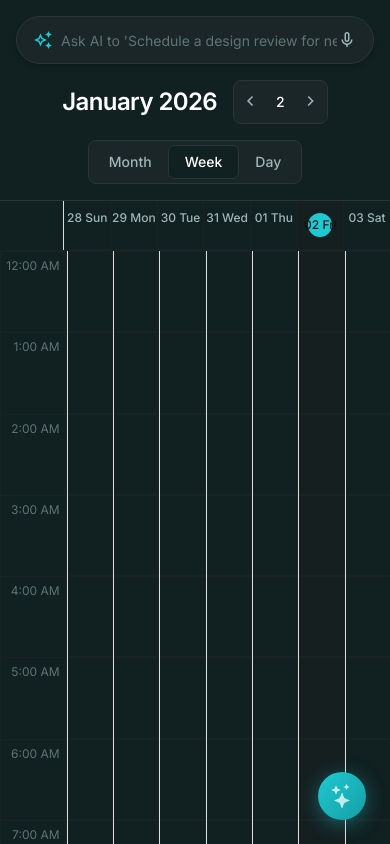
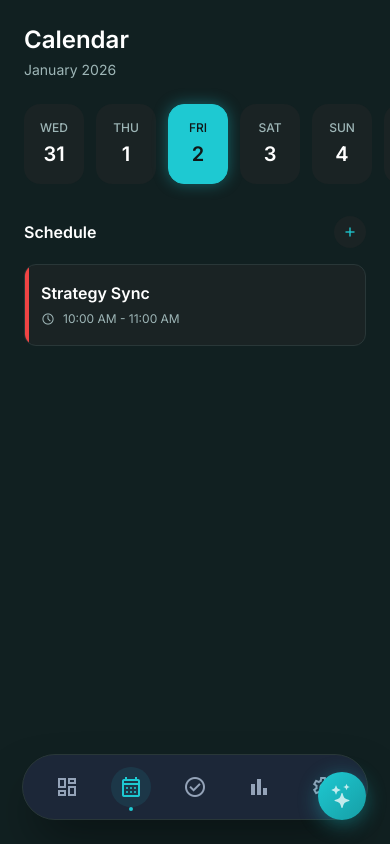
Before and after one commit to Osaseye/TASKWISE, a React (Vite) app in the folder Taskwise/: page /calendar in a window 390 px wide. Built offline with nearby package versions, Linux system fonts and the light colour scheme.

Commit message:
feat: Add MobileNavbar component and integrate it into multiple pages for improved navigation on mobile devices

```diff
--- /dev/null
+++ b/Taskwise/src/components/dashboard/MobileNavbar.jsx
@@ -0,0 +1,55 @@
+import React from 'react';
+import { Link, useLocation } from 'react-router-dom';
+import { motion } from 'framer-motion';
+
+const MobileNavbar = () => {
+  const location = useLocation();
+
+  const navItems = [
+    { icon: 'dashboard', label: 'Home', path: '/dashboard' },
+    { icon: 'calendar_month', label: 'Calendar', path: '/calendar' },
+    { icon: 'check_circle', label: 'Tasks', path: '/tasks' },
+    { icon: 'bar_chart', label: 'Analytics', path: '/analytics' },
+    { icon: 'settings', label: 'Settings', path: '/settings' },
+  ];
+
+  const isActive = (path) => location.pathname === path;
+
+  return (
+    <div className="fixed bottom-6 left-0 right-0 z-50 flex justify-center px-4 md:hidden pointer-events-none">
+      <div className="bg-[#1e293b]/90 backdrop-blur-md border border-[#293738] rounded-full px-6 py-3 shadow-2xl shadow-black/50 pointer-events-auto flex items-center gap-6 sm:gap-8">
+        {navItems.map((item) => (
+          <Link
+            key={item.path}
+            to={item.path}
+            className="relative flex flex-col items-center justify-center w-10 h-10"
+          >
+            {isActive(item.path) && (
+              <motion.div
+                layoutId="mobile-nav-active"
+                className="absolute inset-0 bg-primary/10 rounded-full"
+                transition={{ type: "spring", stiffness: 300, damping: 30 }}
+              />
+            )}
+            <span
+              className={`material-symbols-outlined text-[24px] transition-colors z-10 ${
+                isActive(item.path) ? 'text-primary' : 'text-text-secondary'
+              }`}
+            >
+              {item.icon}
+            </span>
+            {isActive(item.path) && (
+              <motion.div
+                initial={{ scale: 0 }}
+                animate={{ scale: 1 }}
+                className="absolute -bottom-1 w-1 h-1 bg-primary rounded-full"
+              />
+            )}
+          </Link>
+        ))}
+      </div>
+    </div>
+  );
+};
+
+export default MobileNavbar;
--- a/Taskwise/src/pages/CalendarPage.jsx
+++ b/Taskwise/src/pages/CalendarPage.jsx
@@ -1,6 +1,7 @@
-import React, { useState } from 'react';
+import React, { useState, useEffect, useRef } from 'react';
 import Sidebar from '../components/dashboard/Sidebar';
 import AIAssistantButton from '../components/dashboard/AIAssistantButton';
+import MobileNavbar from '../components/dashboard/MobileNavbar';
 import { motion, AnimatePresence } from 'framer-motion';
 import { Calendar, dateFnsLocalizer } from 'react-big-calendar';
 import format from 'date-fns/format';
@@ -8,6 +9,7 @@ import parse from 'date-fns/parse';
 import startOfWeek from 'date-fns/startOfWeek';
 import getDay from 'date-fns/getDay';
 import enUS from 'date-fns/locale/en-US';
+import { addDays, isSameDay, isToday } from 'date-fns';
 import 'react-big-calendar/lib/css/react-big-calendar.css';
 
 const locales = {
@@ -54,6 +56,27 @@ const CalendarPage = () => {
   const [newEventData, setNewEventData] = useState({ title: '', type: 'medium', category: 'Work' });
   const [date, setDate] = useState(new Date()); // Start on Today
   const [view, setView] = useState('week');
+
+  // Mobile Calendar Logic
+  const [mobileSelectedDate, setMobileSelectedDate] = useState(new Date());
+  const scrollRef = useRef(null);
+
+  // Generate 30 days around today for mobile view
+  const mobileDates = Array.from({ length: 30 }, (_, i) => addDays(new Date(), i - 2));
+
+  useEffect(() => {
+    // Center the selected date on mount
+    if (scrollRef.current) {
+      const selectedIndex = mobileDates.findIndex(d => isSameDay(d, mobileSelectedDate));
+      if (selectedIndex !== -1) {
+        const itemWidth = 70; // Approx width of date item + gap
+        const containerWidth = scrollRef.current.offsetWidth;
+        scrollRef.current.scrollLeft = (selectedIndex * itemWidth) - (containerWidth / 2) + (itemWidth / 2);
+      }
+    }
+  }, []);
+
+  const mobileEvents = events.filter(event => isSameDay(event.start, mobileSelectedDate));
 
   const handleEventClick = (event) => {
     const timeString = `${format(event.start, 'h:mm')} - ${format(event.end, 'h:mm a')}`;
@@ -243,8 +266,93 @@ const CalendarPage = () => {
 
       {/* Main Content */}
       <main
-        className="flex-1 flex flex-col h-full overflow-y-auto relative scroll-smooth"
+        className="flex-1 flex flex-col h-full overflow-hidden relative"
       >
+        {/* Mobile View */}
+        <div className="md:hidden flex flex-col h-full pb-32 overflow-hidden bg-background-dark">
+            {/* Header */}
+            <div className="p-6 pb-2">
+                <h1 className="text-2xl font-bold text-white mb-1">Calendar</h1>
+                <p className="text-[#9eb6b7] text-sm">{format(mobileSelectedDate, 'MMMM yyyy')}</p>
+            </div>
+
+            {/* Date Scroller */}
+            <div
+                ref={scrollRef}
+                className="flex overflow-x-auto gap-3 px-6 py-4 no-scrollbar snap-x snap-mandatory"
+            >
+                {mobileDates.map((d, i) => {
+                    const isSelected = isSameDay(d, mobileSelectedDate);
+                    const isTodayDate = isToday(d);
+                    return (
+                        <div
+                            key={i}
+                            onClick={() => setMobileSelectedDate(d)}
+                            className={`flex-shrink-0 w-[60px] h-[80px] rounded-2xl flex flex-col items-center justify-center gap-1 snap-center transition-all cursor-pointer border ${
+                                isSelected
+                                    ? 'bg-primary text-[#111717] border-primary shadow-[0_0_15px_rgba(30,201,210,0.4)]'
+                                    : isTodayDate
+                                        ? 'bg-[#1a2324] text-primary border-primary/30'
+                                        : 'bg-[#1a2324] text-[#9eb6b7] border-transparent'
+                            }`}
+                        >
+                            <span className="text-xs font-medium uppercase">{format(d, 'EEE')}</span>
+                            <span className={`text-xl font-bold ${isSelected ? 'text-[#111717]' : 'text-white'}`}>{format(d, 'd')}</span>
+                        </div>
+                    );
+                })}
+            </div>
+
+            {/* Events List */}
+            <div className="flex-1 overflow-y-auto px-6 py-4 space-y-4">
+                <div className="flex justify-between items-center mb-2">
+                    <h2 className="text-white font-bold">Schedule</h2>
+                    <button onClick={() => handleSelectSlot({ start: new Date(), end: new Date() })} className="w-8 h-8 rounded-full bg-[#1a2324] flex items-center justify-center text-primary">
+                        <span className="material-symbols-outlined text-lg">add</span>
+                    </button>
+                </div>
+
+                {mobileEvents.length > 0 ? (
+                    mobileEvents.map(event => (
+                        <div
+                            key={event.id}
+                            onClick={() => handleEventClick(event)}
+                            className="bg-[#1a2324] border border-[#293738] p-4 rounded-xl flex gap-4 relative overflow-hidden"
+                        >
+                            <div className={`absolute left-0 top-0 bottom-0 w-1 ${
+                                event.type === 'high' ? 'bg-red-500' :
+                                event.type === 'medium' ? 'bg-amber-500' : 'bg-primary'
+                            }`} />
+                            <div className="flex-1">
+                                <h3 className="text-white font-bold mb-1">{event.title}</h3>
+                                <div className="flex items-center gap-2 text-xs text-[#9eb6b7]">
+                                    <span className="material-symbols-outlined text-sm">schedule</span>
+                                    {format(event.start, 'h:mm a')} - {format(event.end, 'h:mm a')}
+                                </div>
+                            </div>
+                            {event.category && (
+                                <span className="text-[10px] uppercase font-bold tracking-wider bg-black/30 text-[#9eb6b7] px-2 py-1 rounded h-fit self-start">
+                                    {event.category}
+                                </span>
+                            )}
+                        </div>
+                    ))
+                ) : (
+                    <div className="flex flex-col items-center justify-center py-10 text-center">
+                        <div className="w-16 h-16 rounded-full bg-[#1a2324] flex items-center justify-center mb-4">
+                            <span className="material-symbols-outlined text-[#5f7475] text-2xl">event_busy</span>
+                        </div>
+                        <p className="text-[#9eb6b7]">No events for this day</p>
+                        <button onClick={() => handleSelectSlot({ start: new Date(), end: new Date() })} className="mt-4 text-primary text-sm font-medium">
+                            + Add Event
+                        </button>
+                    </div>
+                )}
+            </div>
+        </div>
+
+        {/* Desktop View */}
+        <div className="hidden md:flex flex-col h-full overflow-hidden">
         {/* Header Section */}
         <header className="bg-background-dark border-b border-[#293738] p-4 pb-0 z-20">
           {/* Top Row: NLP Search & Actions */}
@@ -341,6 +449,9 @@ const CalendarPage = () => {
             onSelectEvent={handleEventClick}
           />
         </div>
+        </div> {/* End Desktop View */}
+
+        <MobileNavbar />
 
         {/* Task Details Modal */}
         <AnimatePresence>
--- a/Taskwise/src/pages/DashboardPage.jsx
+++ b/Taskwise/src/pages/DashboardPage.jsx
@@ -8,6 +8,7 @@ import StatsRow from '../components/dashboard/StatsRow';
 import TodaysFocus from '../components/dashboard/TodaysFocus';
 import UpcomingTasks from '../components/dashboard/UpcomingTasks';
 import AIAssistantButton from '../components/dashboard/AIAssistantButton';
+import MobileNavbar from '../components/dashboard/MobileNavbar';
 
 const DashboardPage = () => {
   const [isLoading, setIsLoading] = useState(true);
@@ -35,7 +36,7 @@ const DashboardPage = () => {
           <Header />
 
           {/* Dashboard Content */}
-          <div className="px-6 md:px-8 pb-20">
+          <div className="px-6 md:px-8 pb-32 md:pb-20">
             <StatsRow loading={isLoading} />
 
             {/* Main Workspace Grid */}
@@ -48,6 +49,7 @@ const DashboardPage = () => {
           <div className="absolute top-0 right-0 w-[500px] h-[500px] bg-primary/5 rounded-full blur-[100px] pointer-events-none -z-10"></div>
         </main>
         <AIAssistantButton />
+        <MobileNavbar />
       </motion.div>
     </SkeletonTheme>
   );
--- a/Taskwise/src/pages/MyTasksPage.jsx
+++ b/Taskwise/src/pages/MyTasksPage.jsx
@@ -2,6 +2,7 @@ import React, { useState, useEffect } from 'react';
 import { motion, AnimatePresence } from 'framer-motion';
 import Sidebar from '../components/dashboard/Sidebar';
 import AIAssistantButton from '../components/dashboard/AIAssistantButton';
+import MobileNavbar from '../components/dashboard/MobileNavbar';
 import CreateTaskModal from '../components/dashboard/CreateTaskModal';
 import TaskDetailsModal from '../components/dashboard/TaskDetailsModal';
 import DeleteConfirmationModal from '../components/dashboard/DeleteConfirmationModal';
@@ -142,7 +143,7 @@ const MyTasksPage = () => {
       {/* Main Content */}
       <main className="flex-1 h-full flex flex-col relative overflow-hidden bg-background-dark">
         {/* Content Scroll Area */}
-        <div className="flex-1 overflow-y-auto custom-scrollbar">
+        <div className="flex-1 overflow-y-auto custom-scrollbar pb-32 md:pb-0">
           <div className="max-w-[1024px] mx-auto px-6 py-8 md:px-10 md:py-10 flex flex-col gap-8">
 
             {/* Page Heading */}
@@ -367,6 +368,7 @@ const MyTasksPage = () => {
           </div>
         </div>
       </main>
+      <MobileNavbar />
       <AIAssistantButton />
 
       {/* Modals */}
--- a/Taskwise/src/pages/ProfilePage.jsx
+++ b/Taskwise/src/pages/ProfilePage.jsx
@@ -1,6 +1,7 @@
 import React, { useState, useEffect } from 'react';
 import Sidebar from '../components/dashboard/Sidebar';
 import AIAssistantButton from '../components/dashboard/AIAssistantButton';
+import MobileNavbar from '../components/dashboard/MobileNavbar';
 import Skeleton, { SkeletonTheme } from 'react-loading-skeleton';
 import 'react-loading-skeleton/dist/skeleton.css';
 
@@ -29,7 +30,7 @@ const ProfilePage = () => {
         <Sidebar />
 
         {/* Main Content Area */}
-        <main className="flex-1 h-full overflow-y-auto relative flex flex-col items-center bg-[#111717]">
+        <main className="flex-1 h-full overflow-y-auto relative flex flex-col items-center bg-[#111717] pb-32 md:pb-0">
           {/* Header Container */}
           <div className="w-full max-w-[1024px] px-8 md:px-12 lg:px-16 py-8 flex flex-col gap-8">
 
@@ -219,6 +220,7 @@ const ProfilePage = () => {
           </div>
         </main>
 
+        <MobileNavbar />
         <AIAssistantButton />
 
         {/* Edit Profile Modal */}
--- a/Taskwise/src/pages/SettingsPage.jsx
+++ b/Taskwise/src/pages/SettingsPage.jsx
@@ -2,6 +2,7 @@ import React, { useState, useEffect } from 'react';
 import { Link } from 'react-router-dom';
 import Sidebar from '../components/dashboard/Sidebar';
 import AIAssistantButton from '../components/dashboard/AIAssistantButton';
+import MobileNavbar from '../components/dashboard/MobileNavbar';
 import Skeleton, { SkeletonTheme } from 'react-loading-skeleton';
 import 'react-loading-skeleton/dist/skeleton.css';
 
@@ -29,7 +30,7 @@ const SettingsPage = () => {
         <Sidebar />
 
         {/* Main Content Area */}
-        <main className="flex-1 h-full overflow-y-auto relative flex flex-col items-center bg-[#111717]">
+        <main className="flex-1 h-full overflow-y-auto relative flex flex-col items-center bg-[#111717] pb-32 md:pb-0">
           {/* Header Container */}
           <div className="w-full max-w-[1024px] px-8 md:px-12 lg:px-16 py-8 flex flex-col gap-8">
 
@@ -304,6 +305,7 @@ const SettingsPage = () => {
           </div>
         </main>
 
+        <MobileNavbar />
         <AIAssistantButton />
       </div>
     </SkeletonTheme>
```
Also changed, not shown: Taskwise/src/pages/AnalyticsPage.jsx (+22 -6 lines).
